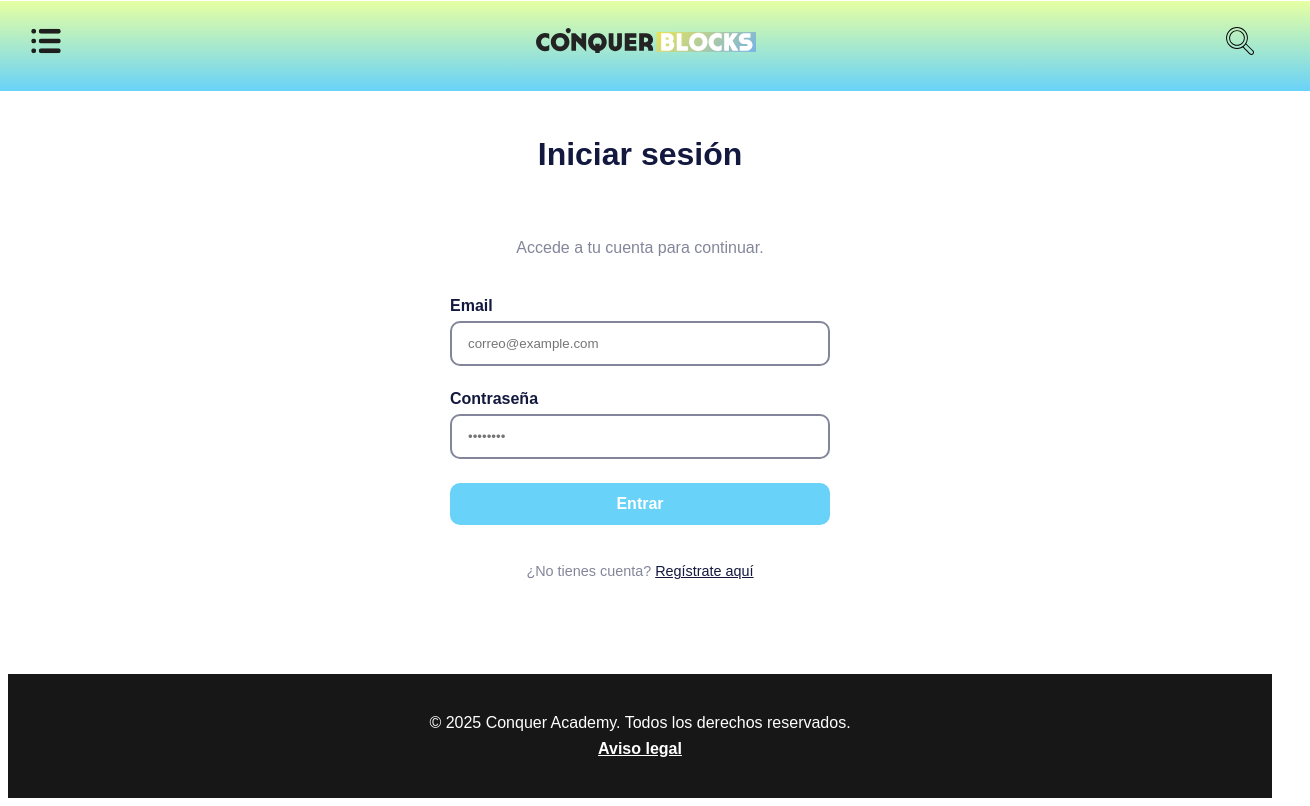
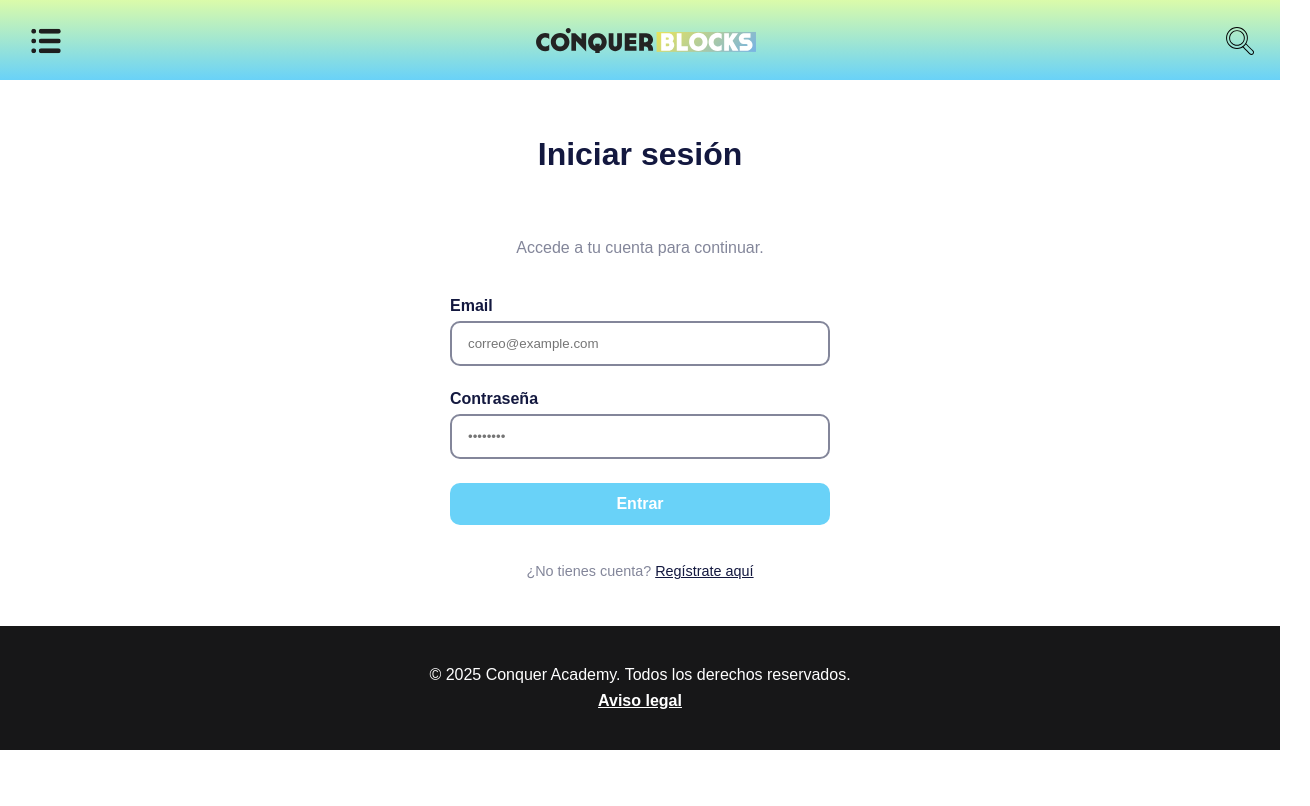
Before and after one commit to elpronick/Conquer-Academy, a plain HTML site: page login.html in a window 1280 px wide. Shown: the whole page, 1310 px wide, since content can reach past the window. Drawn offline with Linux system fonts and the light colour scheme.

Commit message:
Actualicé header y footer

```diff
--- a/sass/layout/_footer.scss
+++ b/sass/layout/_footer.scss
@@ -1,15 +1,28 @@
 @use '../abstracts/index' as abs;
 
 .footer {
+  position: relative;
   padding: 2rem 1.2rem;
-  margin-top: 3rem;
-  background: abs.$black;
+  text-align: center;
   color: abs.$white;
-  text-align: center;
+  z-index: 1; // aseguras que esté por encima del ::before
 
   display: flex;
   flex-direction: column;
   gap: 0.5rem;
+
+  /* Fondo full-width a lo header */
+  &::before {
+    content: "";
+    position: absolute;
+    top: 0;
+    left: 50%;
+    width: 100vw;
+    height: 100%;
+    transform: translateX(-50%);
+    background: abs.$black;
+    z-index: -1;
+  }
 
   p {
     margin: 0;
@@ -29,7 +42,6 @@
 
   @include abs.breakpoint(desktop) {
     padding: 2.5rem 2rem;
-    font-size: 1rem;
 
     p {
       font-size: 1rem;
--- a/sass/layout/_header.scss
+++ b/sass/layout/_header.scss
@@ -10,10 +10,11 @@
   &::before {
     content: "";
     position: absolute;
-    top: -10%;
-    left: -7%;
-    width: 110%;
-    height: 90px;
+    left: 50%;
+    transform: translateX(-50%);
+    top: -1rem;        // coincide con tu padding
+    width: 100vw;
+    height: calc(100% + 1.2rem);
     background: abs.$green-blue;
     z-index: -1;
   }
@@ -42,12 +43,14 @@
     &.is-active {
       display: block;
       position: absolute;
-      top: 82px;
-      left: -7%;
-      width: 110%;
+      top: calc(100% + 0.5rem);
+      left: 50%;
+      transform: translateX(-50%);
+      width: 100vw;
       background: abs.$white;
-      padding: 1rem 2rem;
-      box-shadow: 0 8px 20px rgba(0, 0, 0, 0.08);
+      padding: 1.2rem 2rem;
+      box-shadow: 0 8px 20px rgba(0,0,0,0.08);
+      z-index: 100;
     }
 
     &__list {
```
Also changed, not shown: sass/style.css, 1 other file.
